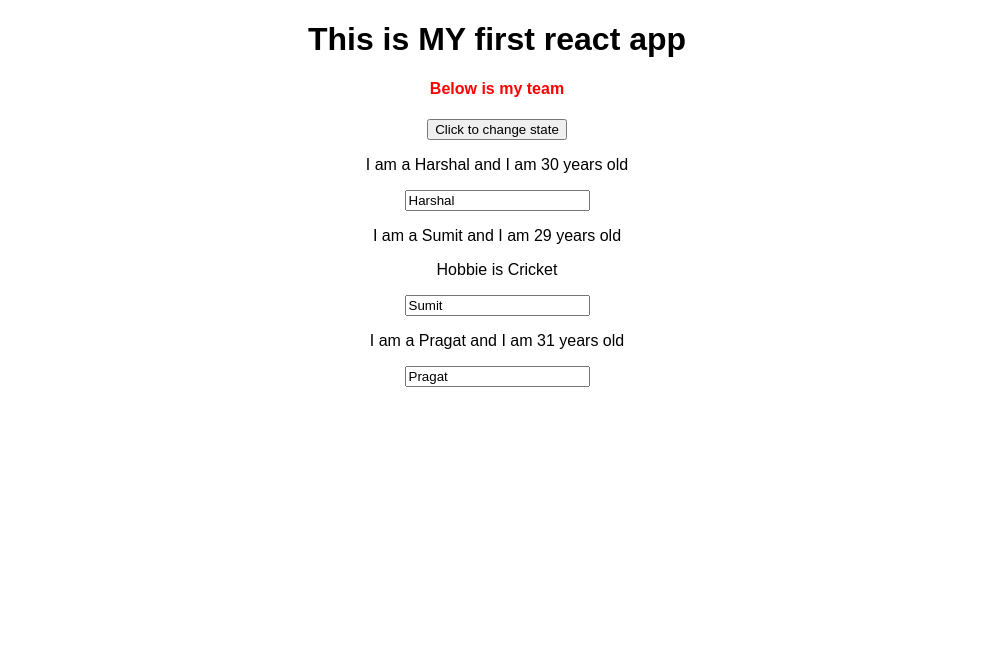
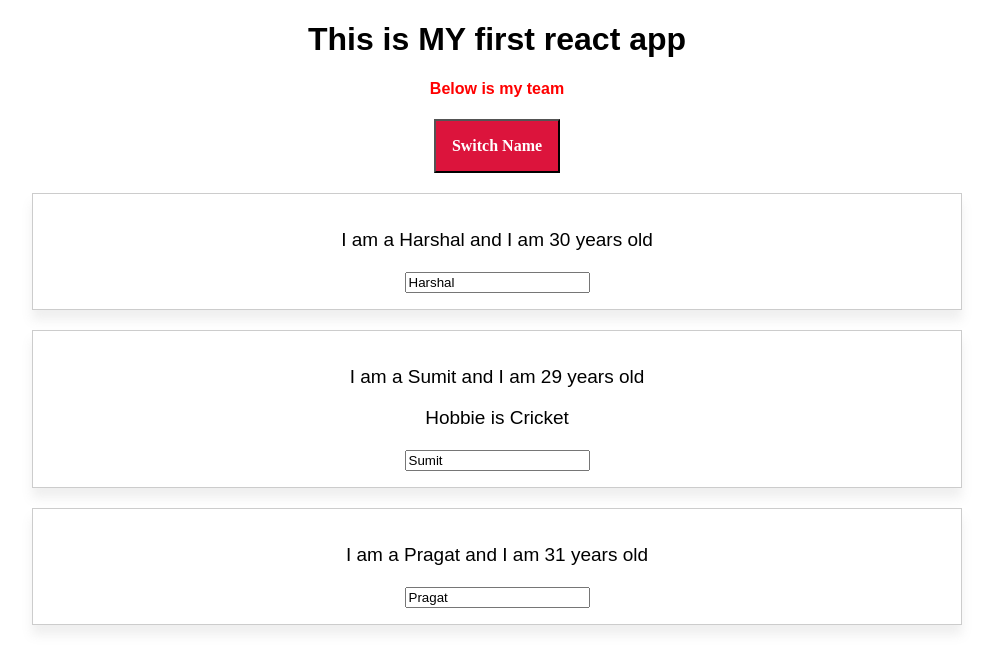
Before and after one commit to harsh-Deshmukh/ReactAppAssignment, a React (Create React App) app: page / in a window 1280 px wide. Shown: the top 670 px of the page, without its empty margins (143-1136 px from the left). Built offline with nearby package versions, Linux system fonts and the light colour scheme.

Commit message:
Styleing a React componant 2 way.
 1- By using css file
 2- By inline css

```diff
--- a/src/App.js
+++ b/src/App.js
@@ -4,6 +4,8 @@ import "./App.css";
 import Person from "./Person/Person";
 
 class App extends Component {
+
+
   // this state  variable only available in componant which are extending the class  Componat and that state varibake only accesible only in same componant
   //where it is created so Best thing about it is ,when the values of state changes it totally render that componanat. so user can see updatred values.
   state = {
@@ -39,11 +41,21 @@ class App extends Component {
     });
   };
   render() {
+    // inline css
+    const style = {
+      backgroundColor: 'crimson',
+      padding: '16px',
+      fontSize: '16px',
+      fontFamily: 'Aerial',
+      fontWeight: 'bold',
+      color: "white",
+    }
     return (
       <div className="App">
         <h1>This is MY first react app</h1>
         <h4>Below is my team</h4>
-        <button onClick={this.switchNameHandler.bind(this, "Harshal Deshmukh")}>Click to change state</button>
+        <button onClick={this.switchNameHandler.bind(this, "Harshal Deshmukh")}
+          style={style}>Switch Name</button>
 
         <Person
           name={this.state.persons[0].name}
--- /dev/null
+++ b/src/Person/Person.css
@@ -0,0 +1,10 @@
+.Person{
+    width: 70%;
+    border: 1px solid #ccc;
+    padding: 16px;
+    box-shadow: 0 10px 10px #eeee;
+    margin: auto;
+    margin-top: 20px;
+    font-size: 19px;
+
+}
--- a/src/Person/Person.js
+++ b/src/Person/Person.js
@@ -1,11 +1,12 @@
 import React from "react";
+import "./Person.css";
 
 /* props name will be anything.It is an object and person tag attribute
 /are properties are in that object so we can access it like  {props.name} and if it under the class
 Then it will be like {this.props.name}*/
 const person = (props) => {
   return (
-    <div>
+    <div className="Person">
       <p onClick={props.click}>
         I am a {props.name} and I am {props.age} years old </p>
       {/* you can put in same 'p' see above or you can
```
